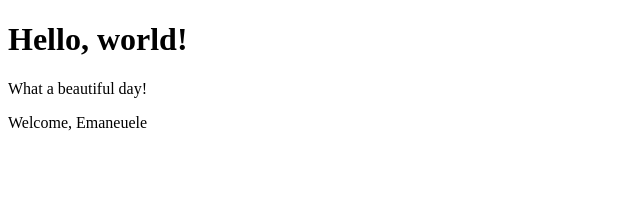
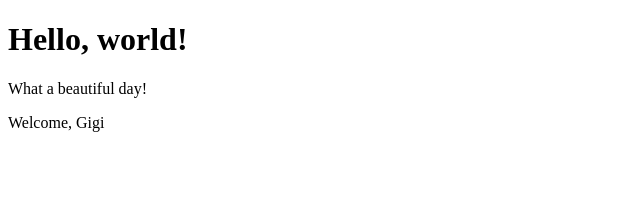
Before and after one commit to Parry93/react-exercises, a React (Create React App) app: page / in a window 1280 px wide. Shown: the top 204 px of the page, without its empty margins (0-640 px from the left). Built offline with nearby package versions, Linux system fonts and the light colour scheme.

Commit message:
props-02

```diff
--- a/src/App.js
+++ b/src/App.js
@@ -2,12 +2,15 @@ import React from "react";
 import Hello from "./Hello";
 import Welcome from "./Welcome";
 
+Welcome.defaultProps = {
+    name: "Gigi"
+};
 class App extends React.Component {
   render() {
     return (
       <div>
         <Hello />
-        <Welcome name="Emaneuele"/>
+        <Welcome />
       </div>
     );
   }
```
